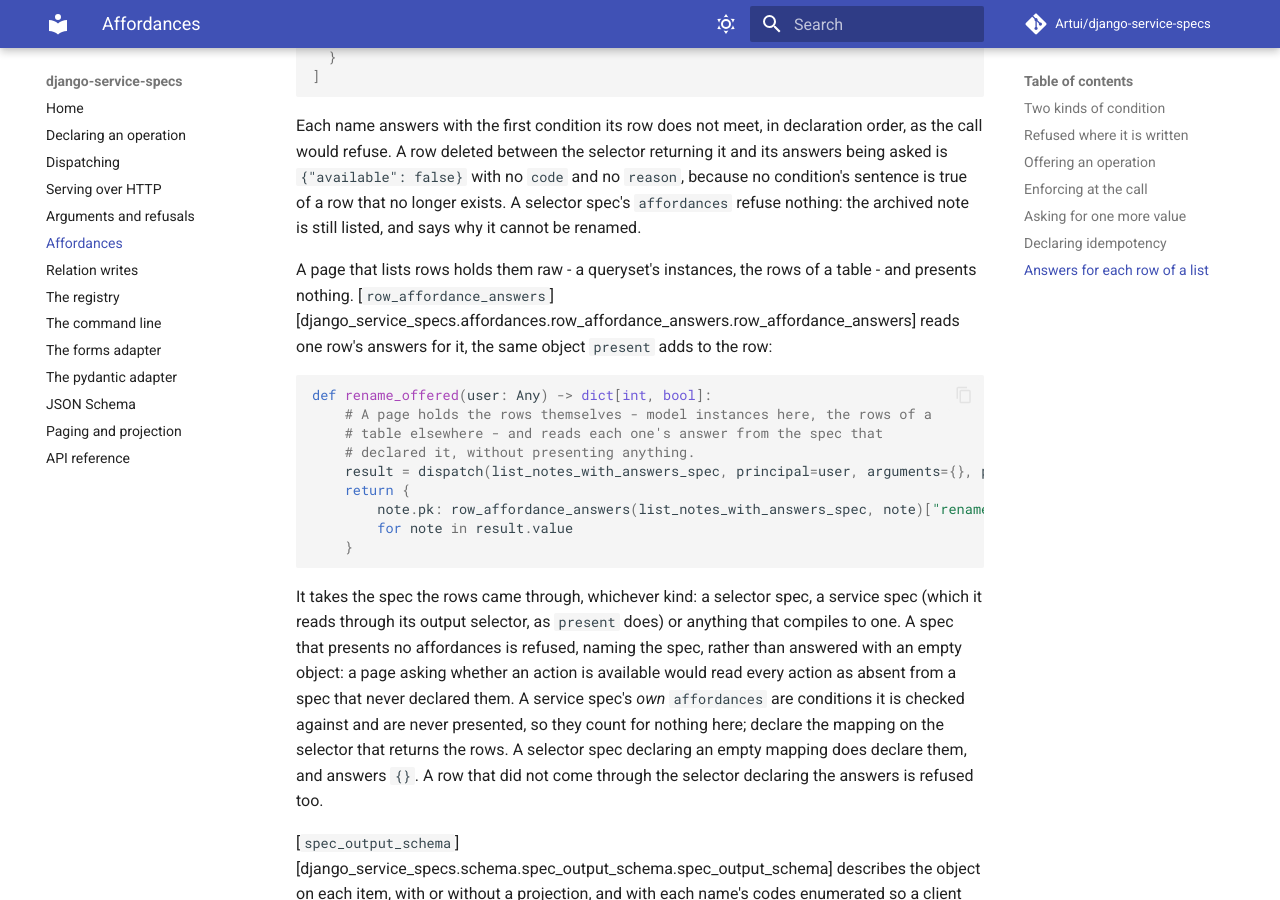
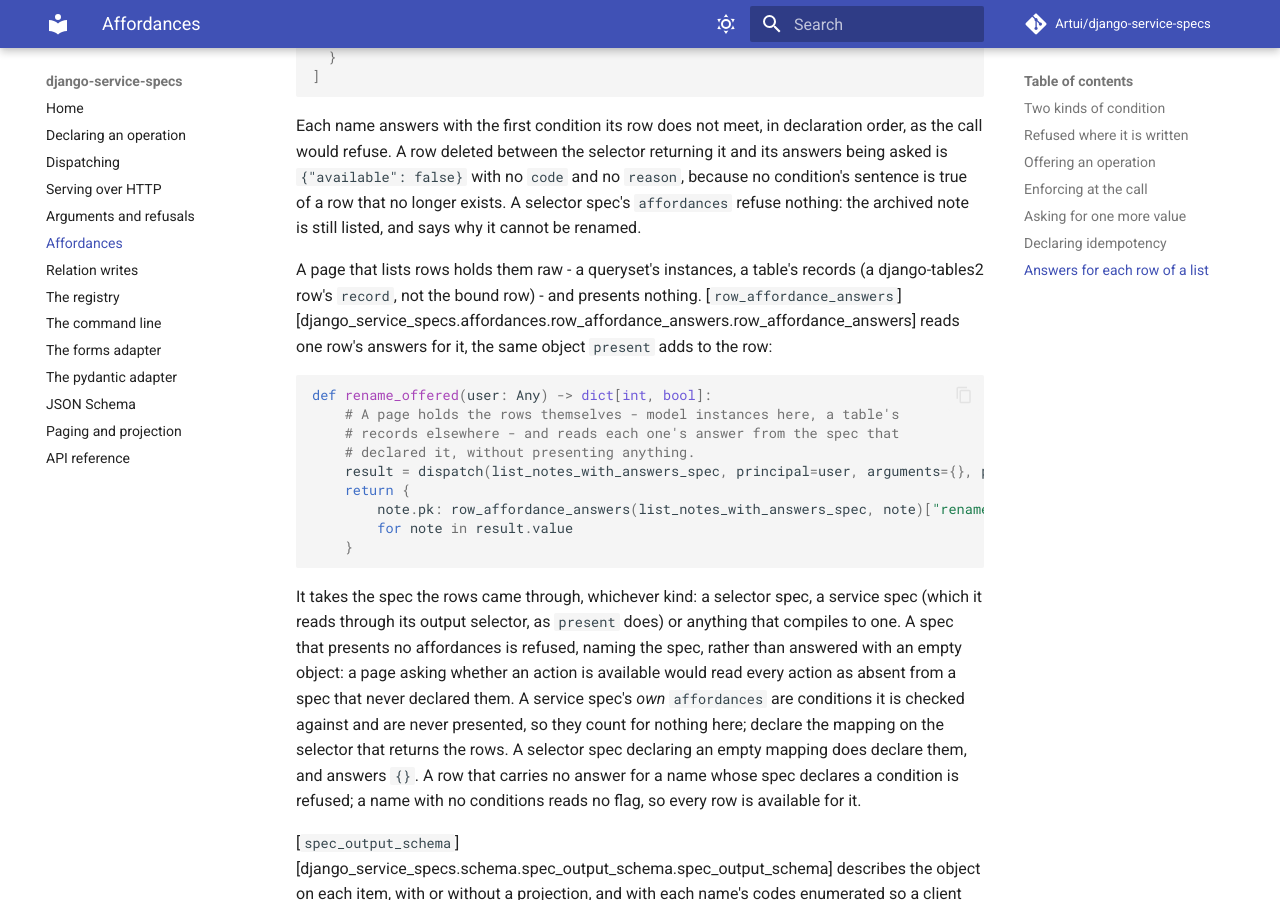
Before and after one commit to Artui/django-service-specs, an MkDocs documentation site: the page built from docs/affordances.md, in a window 1280 px wide and 900 px high, scrolled down 7247 px. Built offline with MkDocs 1.6.1 and Material for MkDocs 9.7.7, drawn with Linux system fonts in a browser that asks for light colours; comment, search, counter and statistics services are not loaded.

Commit message:
Correct what row_affordance_answers claims about tables and unconditioned names
A table's record is what carries the answers, not the bound row around it,
and a name whose spec declares no conditions reads no flag, so any row is
available for it. The missing-answer message no longer calls the row
presented, since the reader is also given raw rows. A falsy flag that is
not False is held to read as unmet.

Co-Authored-By: Claude Opus 5.5 <noreply@anthropic.com>

```diff
--- a/docs/affordances.md
+++ b/docs/affordances.md
@@ -298,8 +298,8 @@ returning it and its answers being asked is `{"available": false}` with no
 no longer exists. A selector spec's `affordances` refuse nothing: the archived
 note is still listed, and says why it cannot be renamed.
 
-A page that lists rows holds them raw - a queryset's instances, the rows of a
-table - and presents nothing.
+A page that lists rows holds them raw - a queryset's instances, a table's
+records (a django-tables2 row's `record`, not the bound row) - and presents nothing.
 [`row_affordance_answers`][django_service_specs.affordances.row_affordance_answers.row_affordance_answers]
 reads one row's answers for it, the same object `present` adds to the row:
 
@@ -317,8 +317,9 @@ whether an action is available would read every action as absent from a spec
 that never declared them. A service spec's *own* `affordances` are conditions
 it is checked against and are never presented, so they count for nothing here;
 declare the mapping on the selector that returns the rows. A selector spec
-declaring an empty mapping does declare them, and answers `{}`. A row that did
-not come through the selector declaring the answers is refused too.
+declaring an empty mapping does declare them, and answers `{}`. A row that
+carries no answer for a name whose spec declares a condition is refused; a name
+with no conditions reads no flag, so every row is available for it.
 
 [`spec_output_schema`][django_service_specs.schema.spec_output_schema.spec_output_schema]
 describes the object on each item, with or without a projection, and with each
--- a/docs/examples/affordances.py
+++ b/docs/examples/affordances.py
@@ -167,8 +167,8 @@ def list_notes(user: Any) -> list[dict[str, Any]]:
 
 # --8<-- [start:row]
 def rename_offered(user: Any) -> dict[int, bool]:
-    # A page holds the rows themselves - model instances here, the rows of a
-    # table elsewhere - and reads each one's answer from the spec that
+    # A page holds the rows themselves - model instances here, a table's
+    # records elsewhere - and reads each one's answer from the spec that
     # declared it, without presenting anything.
     result = dispatch(list_notes_with_answers_spec, principal=user, arguments={}, pool_seeds=seeds)
     return {
```
Also changed, not shown: CHANGELOG.md (+2 -2 lines), 4 other files.
